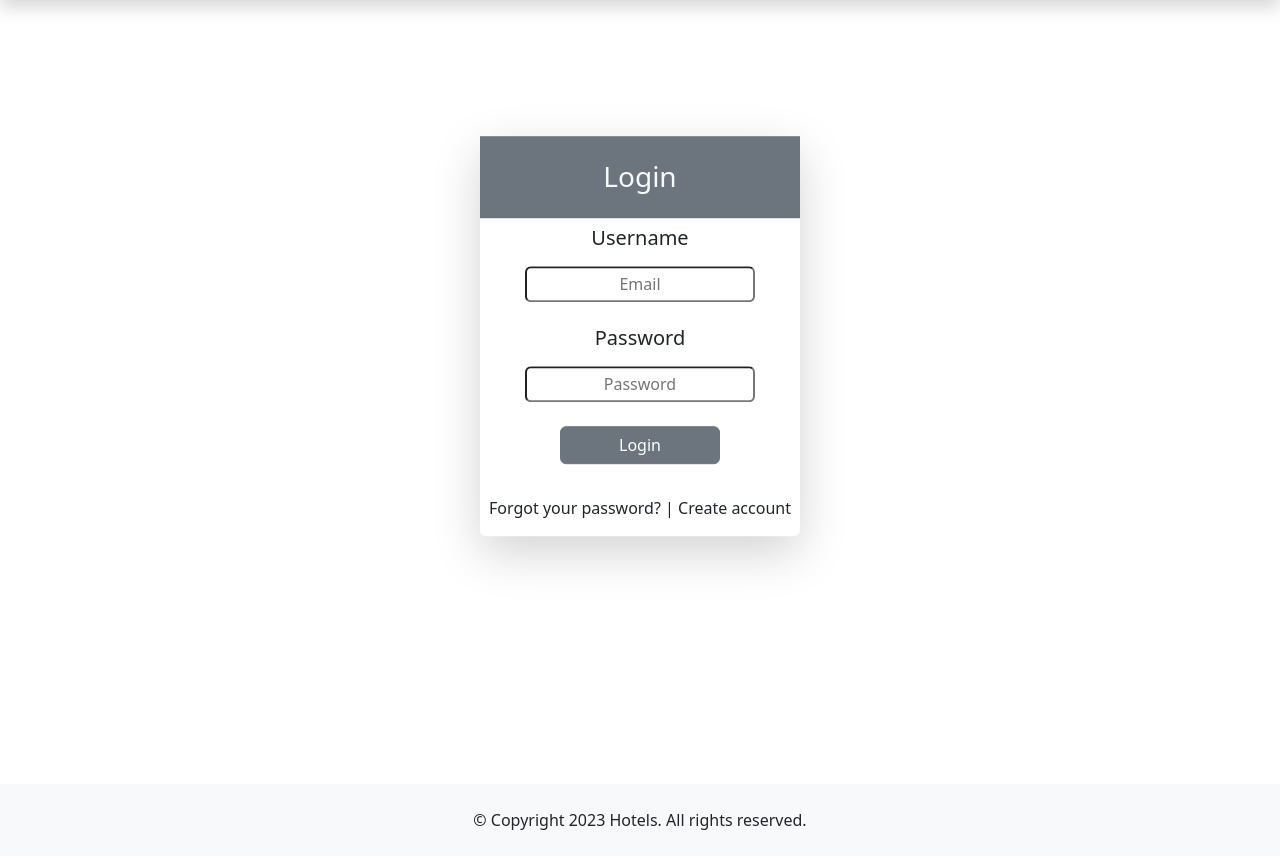
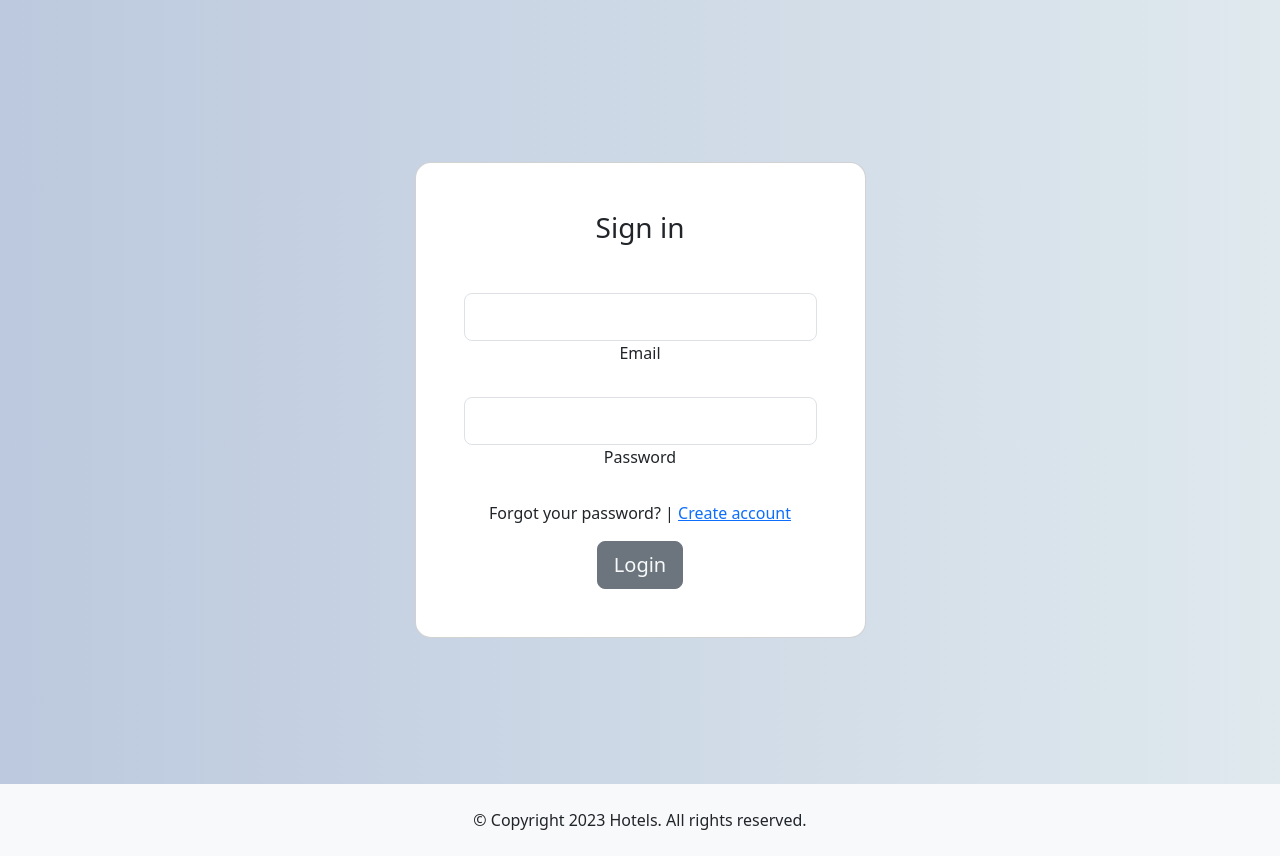
Before and after one commit to thanosch94/Hotel, a PHP site: page /login.php in a window 1280 px wide. Shown: the part 64-920 px from the top of the page. Run offline with PHP 8.4, Linux system fonts and the light colour scheme; some libraries are stand-ins or nearby versions.

Commit message:
change login form

```diff
--- a/public/login.php
+++ b/public/login.php
@@ -12,34 +12,35 @@
 <body>
     <?php include('header.php'); ?>
     <main>
+    <section class="vh-100" style="  background: linear-gradient(to right, rgb(188, 201, 222), rgb(223, 233, 238));">
+  <div class="container py-5 h-100">
+    <div class="row d-flex justify-content-center align-items-center h-100">
+      <div class="col-12 col-md-8 col-lg-6 col-xl-5">
+        <div class="card shadow-2-strong" style="border-radius: 1rem;">
+          <div class="card-body p-5 text-center">
 
-        <section class="col-3 position-absolute top-50 start-50 translate-middle shadow-lg bg-white rounded">
-            <h3 class="text-center p-4 bg-secondary text-light">Login</h3>
+            <h3 class="mb-5">Sign in</h3>
             <form>
-                <div class="justify-content-center row mb-4">
-                    <h5 class="text-center mb-3">Username</h5>
-                    <input
-                        class="col-8 rounded pt-1 pb-1 text-center";
-                        type="text";
-                        placeholder="Email";
-                        required/>
+                <div class="form-outline mb-4">
+                <input type="email" id="email" class="form-control form-control-lg" />
+                <label class="form-label" for="email">Email</label>
+                </div>
 
+                <div class="form-outline mb-4">
+                <input type="password" id="password" class="form-control form-control-lg" />
+                <label class="form-label" for="password">Password</label>
                 </div>
-                <div class="justify-content-center row mb-4">
-                    <h5 class="text-center mb-3">Password</h5>
-                    <input
-                            class="col-8 rounded pt-1 pb-1 text-center";
-                            type="password";
-                            placeholder="Password";
-                            required/>
-                </div>
-                <div class="text-center">
-                    <button type="submit" class="col-6  justify-content-center mb-2 btn btn-secondary">Login</button>
-                </div>
-                <p class="text-center mt-4">Forgot your password? | Create account</p>
+                <p class="text-center mb-3 mt-4">Forgot your password? | <a href="register.php">Create account</a></p>
 
+                <button class="btn btn-secondary text-light btn-lg btn-block" type="submit">Login</button>
             </form>
-        </section>
+
+          </div>
+        </div>
+      </div>
+    </div>
+  </div>
+</section>
     </main>
     <footer class="position-absolute w-100 bottom-0 pt-5 pb-5 top-100">
         <p class="text-center p-4 bg-light">© Copyright 2023 Hotels. All rights reserved.</p>
```
